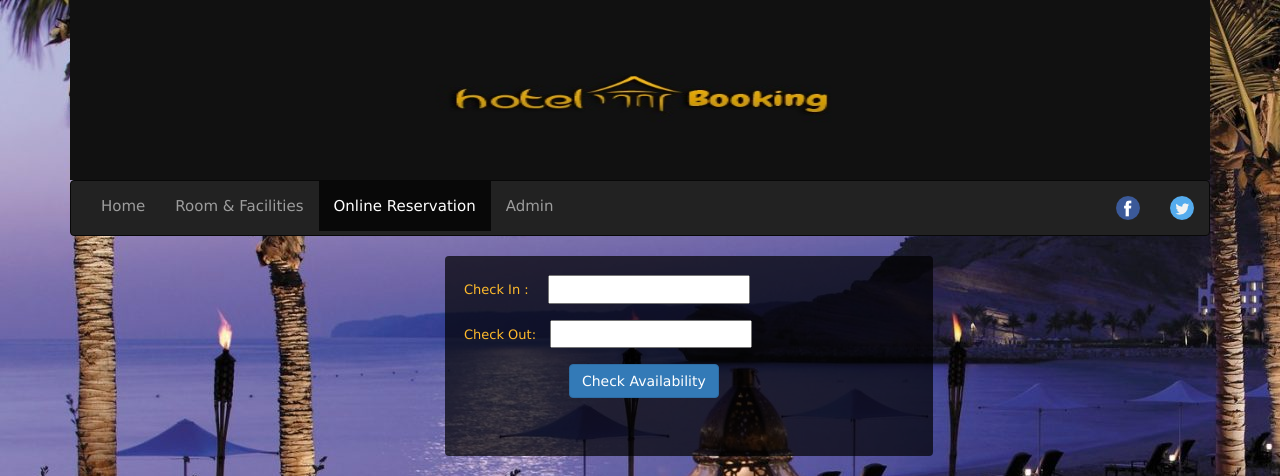
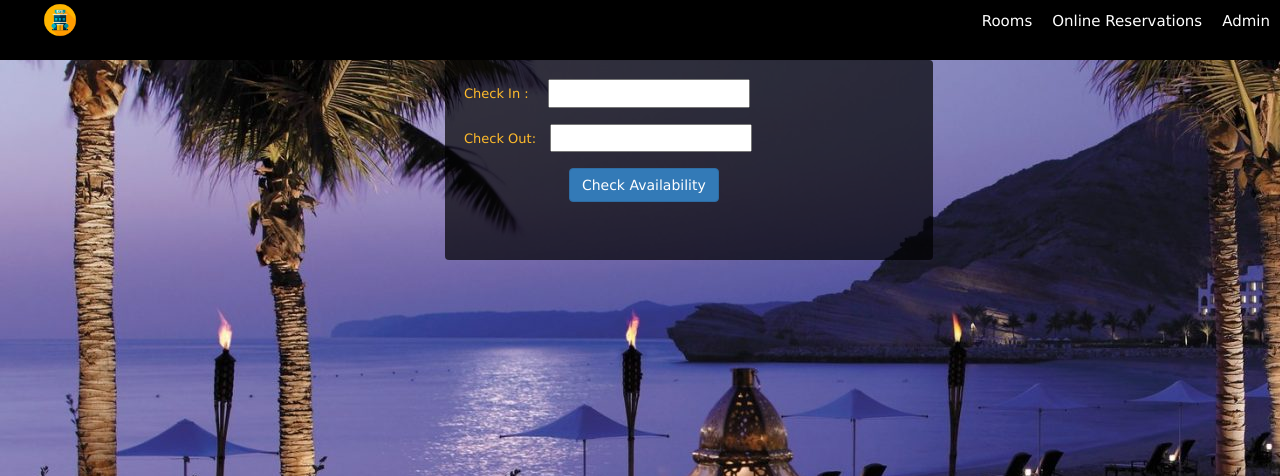
Before and after one commit to itsatharvpatil/Hotel-Booking-Project, a PHP site: page /reservation.php in a window 1280 px wide. Shown: the top 476 px of the page. Run offline with PHP 8.4, Linux system fonts and the light colour scheme; some libraries are stand-ins or nearby versions.

Commit message:
Update reservation.php

```diff
--- a/hotel booking/reservation.php
+++ b/hotel booking/reservation.php
@@ -80,33 +80,59 @@
             font-size: 13px;
             font-weight: 100;
         }
-
+        header{
+                background:#000000;
+                height: 60px;
+            }
+            a{
+                color:#ffffff;
+                text-decoration: none;
+            }
+            ul li{
+                list-style-type: none;
+            }
+            #left-nav{
+                float:left;
+            }
+            #right-nav{
+                float:right;
+            }
+            #right-nav li{
+                float:left;
+                display: inline-block;
+                margin: 10px;
+            }
+            footer{
+                clear: both;
+                background-color: #000000;
+                margin-top: 50px;
+                text-align: center;
+                padding: 10;
+                color: #ffffff;
+            }
+            #logo{
+                height: 40px;
+                width: 40px;
+            }
     </style>
 
 
 </head>
 
 <body>
-    <div class="container">
 
 
-       <img class="img-responsive" src="images/home_banner.jpg" style="width:100%; height:180px;">
-        <nav class="navbar navbar-inverse">
-            <div class="container-fluid">
-                <ul class="nav navbar-nav">
-                    <li><a href="index.php">Home</a></li>
-                    <li><a href="room.php">Room &amp; Facilities</a></li>
-                    <li class="active"><a href="reservation.php">Online Reservation</a></li>
-
-                   <li><a href="admin.php">Admin</a></li>
-                </ul>
-                <ul class="nav navbar-nav navbar-right">
-                    <li><a href="http://www.facebook.com"><img src="images/facebook.png"></a></li>
-                    <li><a href="http://www.twitter.com"><img src="images/twitter.png"></a></li>
-                </ul>
-            </div>
-        </nav>
-
+    <header>
+        <ul id="left-nav">
+            <li class="active"><a href="index.php"><img src="images/logo.png" id="logo"></a></li>
+        </ul>
+        <ul id="right-nav">
+            <li><a href="room.php">Rooms</a></li>
+            <li><a href="reservation.php">Online Reservations</a></li>
+            <li><a href="admin.php">Admin</a></li>
+        </ul>
+        </header>
+    <div class="container">
        <div class='row'>
         <div class='col-md-4'></div>
         <div class='col-md-5 well'>
```
